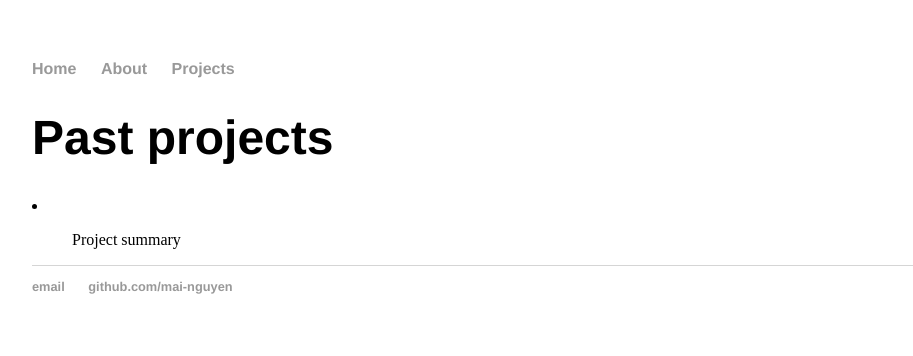
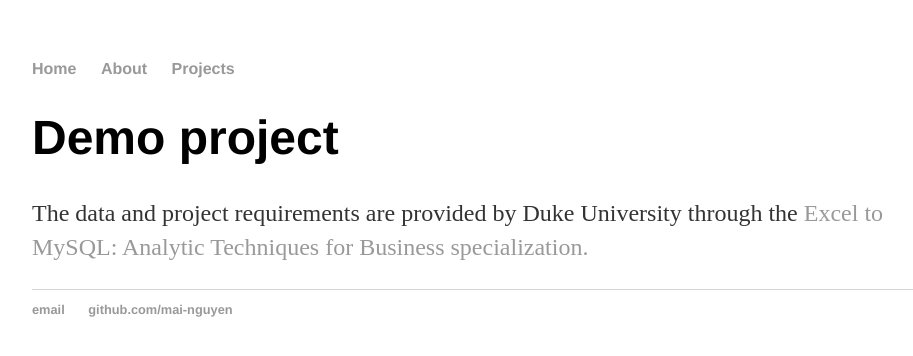
Before and after one commit to mai-nguyen/mai-nguyen.github.io, a Jekyll site: the page built from projects/index.html, in a window 1280 px wide. Shown: the top 356 px of the page, without its empty margins (160-1073 px from the left). Built offline with Jekyll 4.4.1, drawn with Linux system fonts in a browser that asks for light colours.

Commit message:
Update index.html

```diff
--- a/projects/index.html
+++ b/projects/index.html
@@ -1,11 +1,10 @@
 ---
 layout: default
 title: Projects
+published: true
 ---
 <div class="blurb">
-	<h1>Past projects</h1>
-	<li>
-        <ul>Project summary</ul>
-    </li>
-
+	<h1>Demo project</h1>
+	<p>The data and project requirements are provided by Duke University through the
+<a href = "https://www.coursera.org/specializations/excel-mysql">Excel to MySQL: Analytic Techniques for Business<a> specialization.</p>
 </div><!-- /.blurb -->
```
